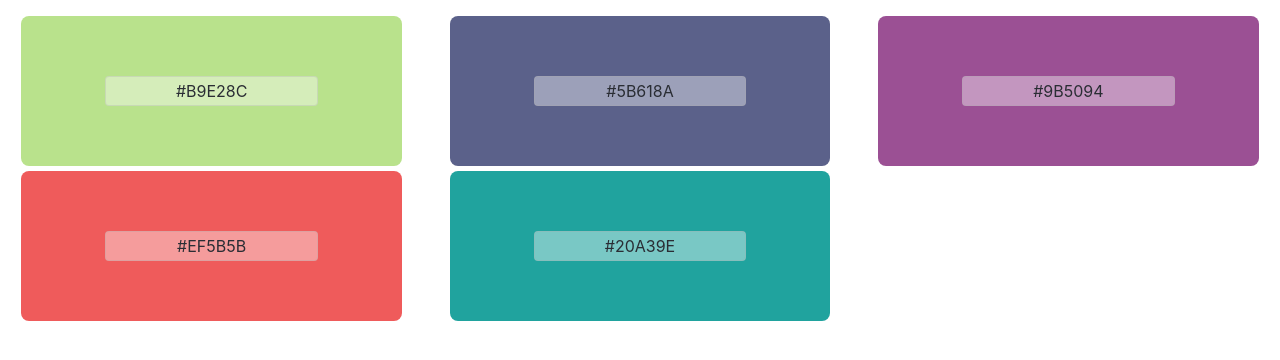
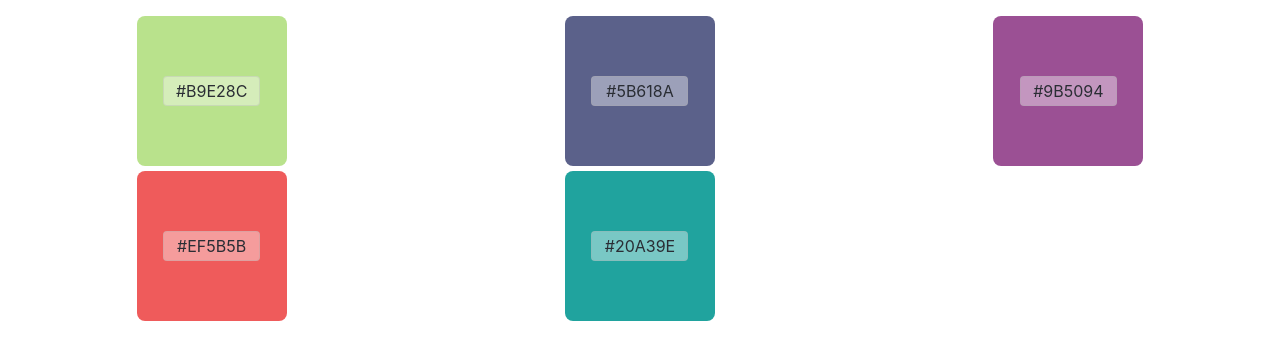
Before and after one commit to jecaps/Color-Saver-App, a React (Create React App) app: page / in a window 1280 px wide. Shown: the top 360 px of the page. Built offline with nearby package versions, Linux system fonts and the light colour scheme.

Commit message:
Delete Unsed Styles

```diff
--- a/src/components/colorCard/ColorCard.css
+++ b/src/components/colorCard/ColorCard.css
@@ -9,16 +9,11 @@
 
 .card {
   display: flex;
-  flex-direction: column;
-  justify-content: space-evenly;
+  justify-content: center;
   align-items: center;
-  width: 90%;
+  width: 150px;
   height: 150px;
   border-radius: 8px;
-}
-
-.card__input {
-  width: 50%;
 }
 
 .card__text {
```
